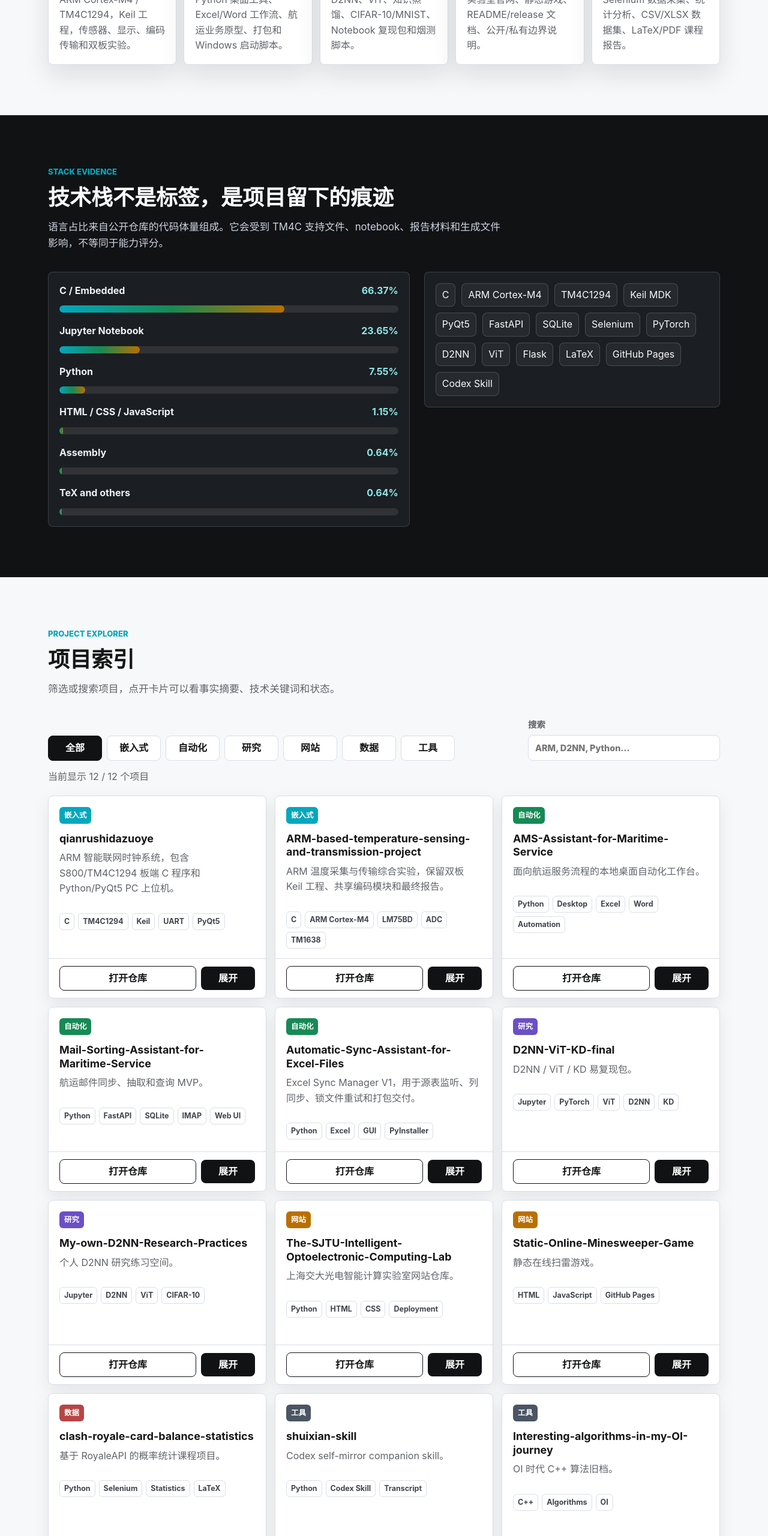
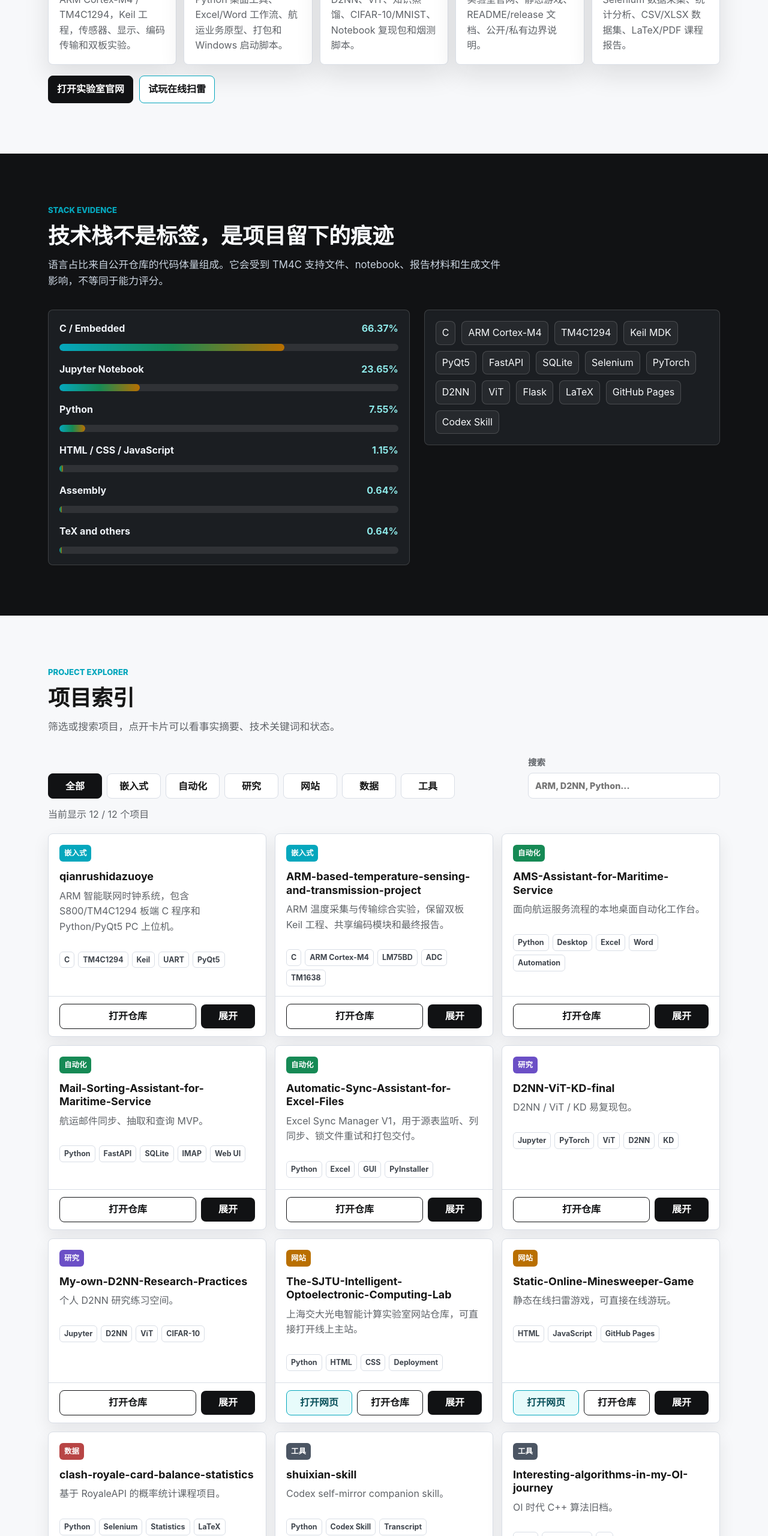
Before and after one commit to Cyh29hao/my-Tech-Stack-202606, a plain HTML site: page index.html in a window 1280 px wide. Shown: the part 1100-3660 px from the top of the page at 60% size. Drawn offline with Linux system fonts and the light colour scheme.

Commit message:
Make the live website links first-class entry points
The README and GitHub Pages site now distinguish live websites from source repositories for the lab website and static Minesweeper game. Project cards expose direct live-site buttons while keeping repository links visible.\n\nConstraint: The two live websites should be clickable without opening their repositories first.\nRejected: Only mention live URLs inside descriptions | explicit buttons and a README live-sites table are easier to scan.\nConfidence: high\nScope-risk: narrow\nTested: Verified both live URLs return 200; node --check script.js; UTF-8 decode check; git diff --check; local browser DevTools check that Web filter renders two project cards and two live buttons with the expected URLs.\nNot-tested: Pages CDN refresh latency after push.

```diff
--- a/index.html
+++ b/index.html
@@ -118,6 +118,16 @@
               <p class="zh">Selenium 数据采集、统计分析、CSV/XLSX 数据集、LaTeX/PDF 课程报告。</p>
               <p class="en">Selenium collection, statistical analysis, CSV/XLSX datasets, and LaTeX/PDF course reports.</p>
             </article>
+          </div>
+          <div class="live-sites" aria-label="Live websites">
+            <a href="https://opticompt-lab.sjtu.edu.cn" target="_blank" rel="noreferrer">
+              <span class="zh">打开实验室官网</span>
+              <span class="en">Open Lab Website</span>
+            </a>
+            <a href="https://cyh29hao.github.io/Static-Online-Minesweeper-Game/" target="_blank" rel="noreferrer">
+              <span class="zh">试玩在线扫雷</span>
+              <span class="en">Play Minesweeper</span>
+            </a>
           </div>
         </div>
       </section>
--- a/script.js
+++ b/script.js
@@ -128,17 +128,18 @@ const projects = [
   {
     name: "The-SJTU-Intelligent-Optoelectronic-Computing-Lab",
     url: "https://github.com/Cyh29hao/The-SJTU-Intelligent-Optoelectronic-Computing-Lab",
+    liveUrl: "https://opticompt-lab.sjtu.edu.cn",
     lane: "web",
     tags: ["Python", "HTML", "CSS", "Deployment"],
     zh: {
       lane: "网站",
-      summary: "上海交大光电智能计算实验室网站仓库。",
-      detail: "README 列出主站和备份部署地址，简历材料中记录了从页面开发到上线维护的工程交付经历。",
+      summary: "上海交大光电智能计算实验室网站仓库，可直接打开线上主站。",
+      detail: "公开仓库 README 列出主站和备份部署地址；简历材料中记录了从页面开发到上线维护的工程交付经历。",
       status: "公开网站仓库"
     },
     en: {
       lane: "Web",
-      summary: "Repository for the SJTU Intelligent Optoelectronic Computing Lab website.",
+      summary: "Repository for the SJTU Intelligent Optoelectronic Computing Lab website, with a directly available live site.",
       detail: "The README lists the main site and backup deployments. Local profile materials record the page development, deployment, and maintenance work.",
       status: "Public website repo"
     }
@@ -146,17 +147,18 @@ const projects = [
   {
     name: "Static-Online-Minesweeper-Game",
     url: "https://github.com/Cyh29hao/Static-Online-Minesweeper-Game",
+    liveUrl: "https://cyh29hao.github.io/Static-Online-Minesweeper-Game/",
     lane: "web",
     tags: ["HTML", "JavaScript", "GitHub Pages"],
     zh: {
       lane: "网站",
-      summary: "静态在线扫雷游戏。",
+      summary: "静态在线扫雷游戏，可直接在线游玩。",
       detail: "仓库包含 GitHub Pages 页面、index.html、app.js、puzzle audit 脚本、验证页面和 Supabase schema。",
       status: "静态游戏"
     },
     en: {
       lane: "Web",
-      summary: "Static online Minesweeper game.",
+      summary: "Static online Minesweeper game, directly playable on GitHub Pages.",
       detail: "The repo contains a GitHub Pages entry, index.html, app.js, puzzle audit script, verification page, and Supabase schema.",
       status: "Static game"
     }
@@ -254,6 +256,9 @@ function renderProjects() {
       const copy = project[lang];
       const tags = project.tags.map((tag) => `<span>${tag}</span>`).join("");
       const detailId = `project-detail-${index}`;
+      const liveLink = project.liveUrl
+        ? `<a class="project-live" href="${project.liveUrl}" target="_blank" rel="noreferrer">${lang === "zh" ? "打开网页" : "Live Site"}</a>`
+        : "";
       return `
         <article class="project-card" data-project="${project.name}">
           <header>
@@ -266,6 +271,7 @@ function renderProjects() {
             <p class="project-detail" id="${detailId}">${copy.detail}<br /><strong>${copy.status}</strong></p>
           </div>
           <div class="project-footer">
+            ${liveLink}
             <a class="project-link" href="${project.url}" target="_blank" rel="noreferrer">
               ${lang === "zh" ? "打开仓库" : "Open Repo"}
             </a>
--- a/styles.css
+++ b/styles.css
@@ -383,6 +383,32 @@ input {
   overflow-wrap: anywhere;
 }
 
+.live-sites {
+  display: flex;
+  flex-wrap: wrap;
+  gap: 10px;
+  margin-top: 18px;
+}
+
+.live-sites a {
+  display: inline-flex;
+  min-height: 42px;
+  align-items: center;
+  justify-content: center;
+  border: 1px solid #111214;
+  border-radius: 8px;
+  background: #111214;
+  color: #fff;
+  padding: 9px 14px;
+  font-weight: 800;
+}
+
+.live-sites a:nth-child(2) {
+  border-color: var(--cyan);
+  background: #fff;
+  color: #111214;
+}
+
 .stack-layout {
   display: grid;
   grid-template-columns: minmax(0, 1.1fr) minmax(280px, 0.9fr);
@@ -613,7 +639,7 @@ input {
 
 .project-footer {
   display: grid;
-  grid-template-columns: 1fr auto;
+  grid-template-columns: repeat(2, minmax(0, 1fr)) auto;
   gap: 8px;
   align-items: center;
   border-top: 1px solid var(--line);
@@ -621,7 +647,12 @@ input {
   padding: 12px 18px;
 }
 
+.project-footer:not(:has(.project-live)) {
+  grid-template-columns: 1fr auto;
+}
+
 .project-link,
+.project-live,
 .project-toggle {
   display: inline-flex;
   min-height: 38px;
@@ -634,6 +665,13 @@ input {
 .project-link {
   border: 1px solid #111214;
   color: #111214;
+  padding: 7px 10px;
+}
+
+.project-live {
+  border: 1px solid var(--cyan);
+  background: #e7fbfb;
+  color: #0b515b;
   padding: 7px 10px;
 }
 
```
Also changed, not shown: 1 other file.
